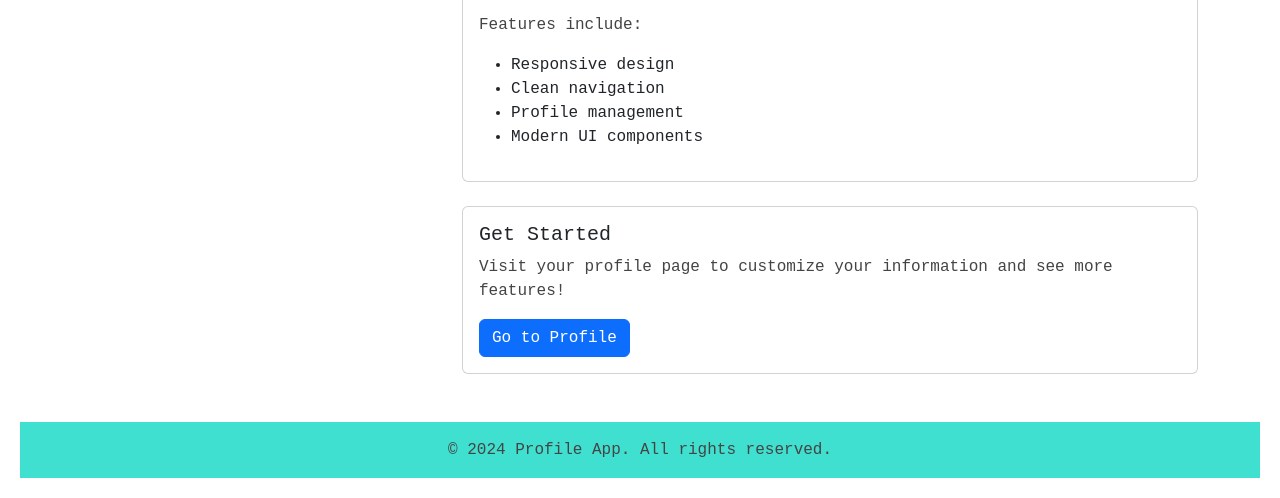
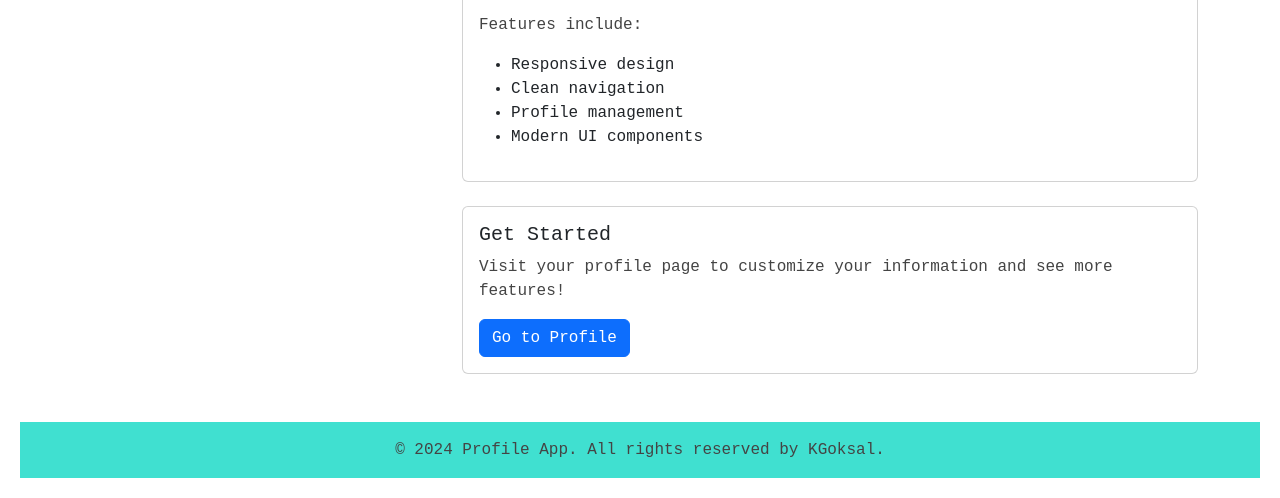
Before and after one commit to KGoksal/Profile-App, a plain HTML site: page index.html in a window 1280 px wide. Shown: the part 462-960 px from the top of the page. Drawn offline with nearby package versions, Linux system fonts and the light colour scheme.

Commit message:
Update index.html

```diff
--- a/index.html
+++ b/index.html
@@ -69,7 +69,7 @@
 
         <!-- Footer -->
         <footer class="text-light text-center py-3 mt-5" style="background-color: #40E0D0;">
-            <p class="mb-0">© 2024 Profile App. All rights reserved.</p>
+            <p class="mb-0">© 2024 Profile App. All rights reserved by KGoksal.</p>
         </footer>
 
         <!-- Scripts -->
```
